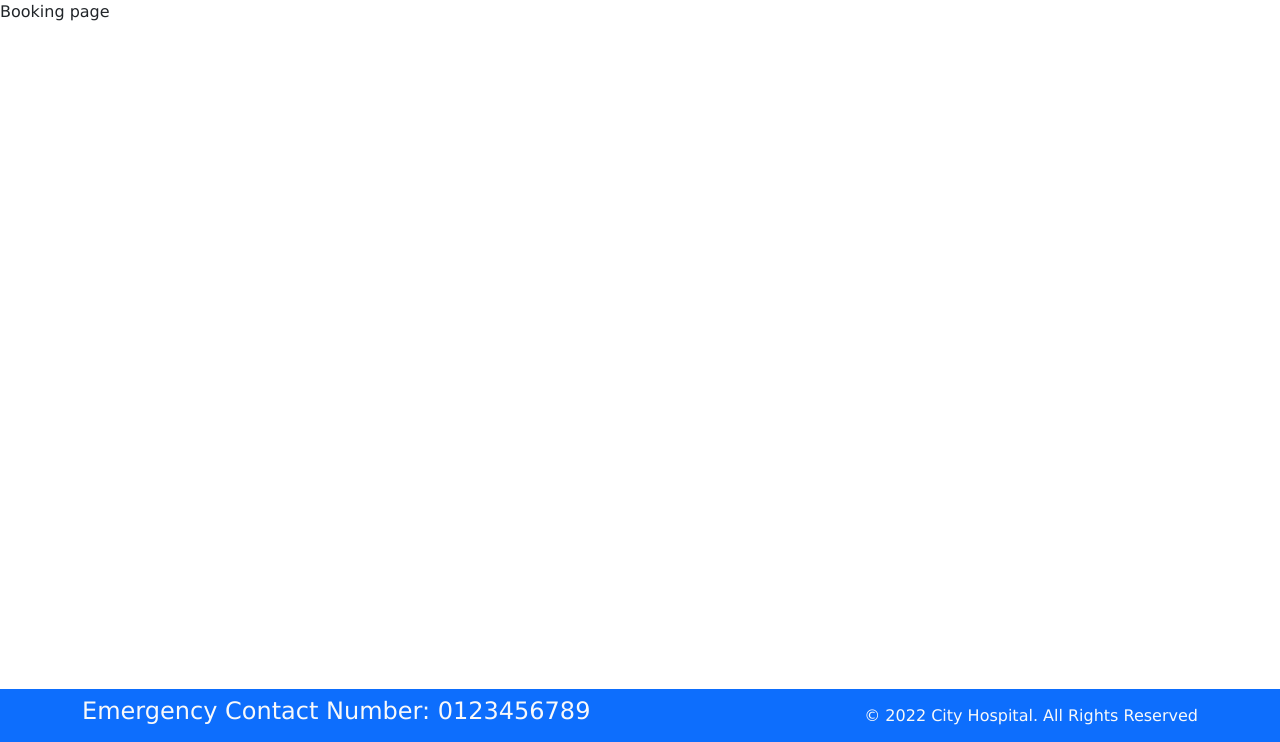
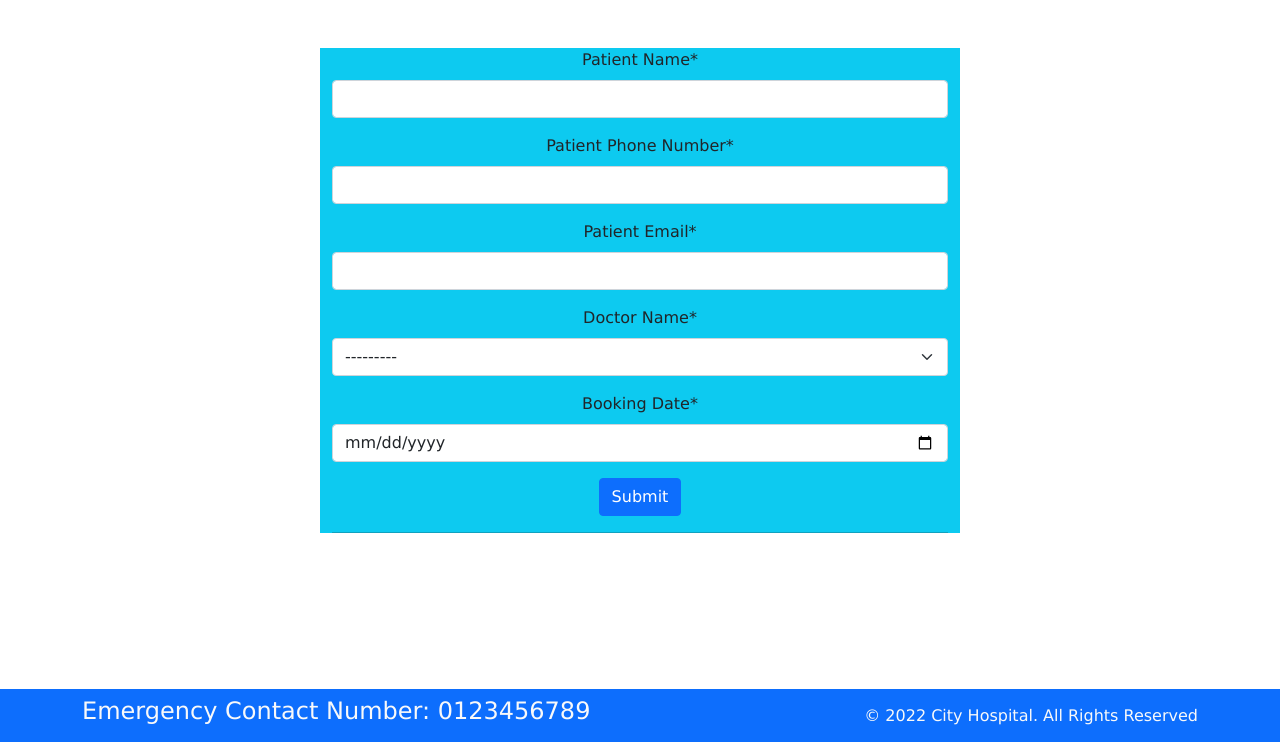
Before and after one commit to akhilmohan123/hospital-management, a Django app: page /booking in a window 1280 px wide. Shown: the part 58-800 px from the top of the page. Run offline with Django 5.2, Linux system fonts and the light colour scheme; data comes from the database, SQL or seed files in the repository; both versions use the stored data as it was after the commit; some libraries are stand-ins or nearby versions.

Commit message:
make the booking page functional and included bootstrap to page

```diff
--- a/home/admin.py
+++ b/home/admin.py
@@ -3,4 +3,8 @@
 # Register your models here.
 admin.site.register(models.Departments)
 admin.site.register(models.Doctors)
-admin.site.register(models.Booking)
+class Bookingtuple(admin.ModelAdmin):
+    model=models.Booking
+    list_tuple=("p name","p phone","p email","doc name","booking date","booked on")
+
+admin.site.register(models.Booking,Bookingtuple)
--- /dev/null
+++ b/home/forms.py
@@ -0,0 +1,25 @@
+from django import forms
+from .models import Booking
+
+class Calender(forms.DateInput):
+    input_type='date'
+
+
+class Bookingform(forms.ModelForm):
+    class Meta:
+        model =Booking
+        fields='__all__'
+
+        widgets={
+            'booking_date':Calender(),
+        }
+
+        labels={
+           "p_name":"Patient Name",
+           "p_phone":"Patient Phone Number",
+           "p_email":"Patient Email",
+           "doc_name":"Doctor Name",
+           "booking_date":"Booking Date",
+           "booked_on":"Booked On"
+
+        }
--- a/home/models.py
+++ b/home/models.py
@@ -12,10 +12,10 @@
     dept_name=models.ForeignKey(Departments,on_delete=models.CASCADE,null=True)
     doct_image=models.ImageField(upload_to='doctor')
     def __str__(self):
-        return self.doct_name
+        return 'Dr' +self.doct_name  +'-('+ self.doct_spec +')'
 class Booking(models.Model):
     p_name=models.CharField(max_length=250)
-    p_phone=models.IntegerField(max_length=9)
+    p_phone=models.IntegerField()
     p_email=models.CharField(max_length=250)
     doc_name=models.ForeignKey(Doctors,on_delete=models.CASCADE)
     booking_date=models.DateField()
--- a/home/views.py
+++ b/home/views.py
@@ -1,11 +1,21 @@
 from django.shortcuts import render
 from django.http import HttpResponse
 from . models import Departments,Doctors
+from .forms import Bookingform
 # Create your views here.
 def contact(request):
     return render(request,"contact.html")
 def booking(request):
-    return render(request,"booking.html")
+    if request.POST:
+        form=Bookingform(request.POST)
+        if form.is_valid():
+            form.save()
+            return render(request,"confirmation.html")
+    form=Bookingform()
+    data={
+       'form': form
+    }
+    return render(request,"booking.html",data)
 def doctors(request):
     return render(request,"doctor.html")
 def about(request):
--- a/templates/booking.html
+++ b/templates/booking.html
@@ -1,9 +1,19 @@
 {% extends "base.html" %}
+{% load crispy_forms_tags %}
 
 {% block title %}
 Booking
 {% endblock %}
 
 {% block content %}
-<p>Booking page</p>
+<div class="container w-50 text-center my-5 bg-info">
+
+    <form action="" method="POST">
+        {% csrf_token %}
+        {{ form |crispy}}
+        <button type="submit"class="btn btn-primary">Submit</button>
+        <hr>
+    </form>
+</div>
+
 {% endblock content %}
```
Also changed, not shown: hospital/settings.py (+6 -1 lines), templates/confirmation.html (added, +14 -0 lines), db.sqlite3.
